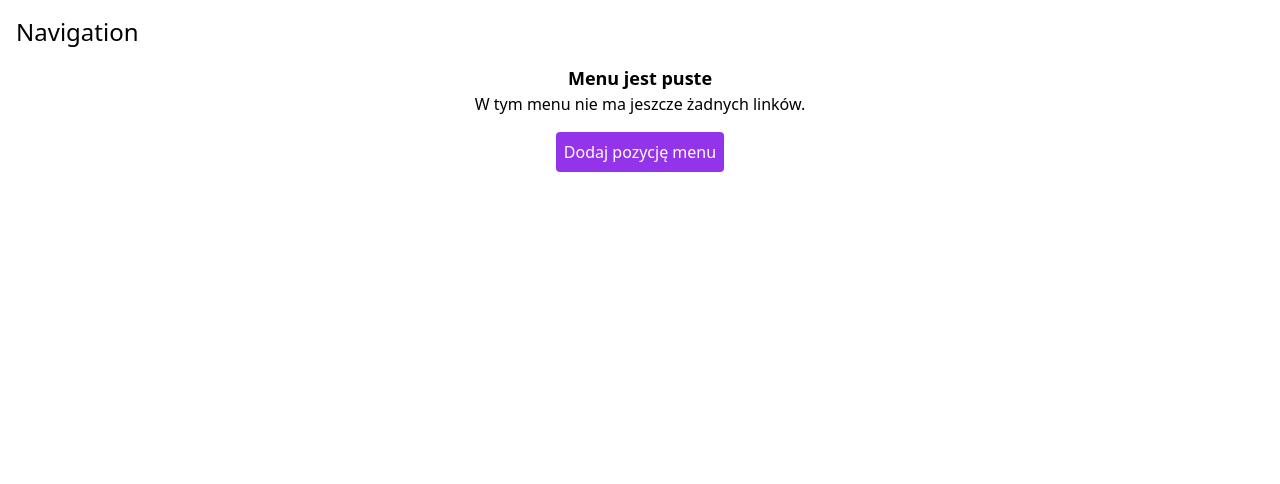
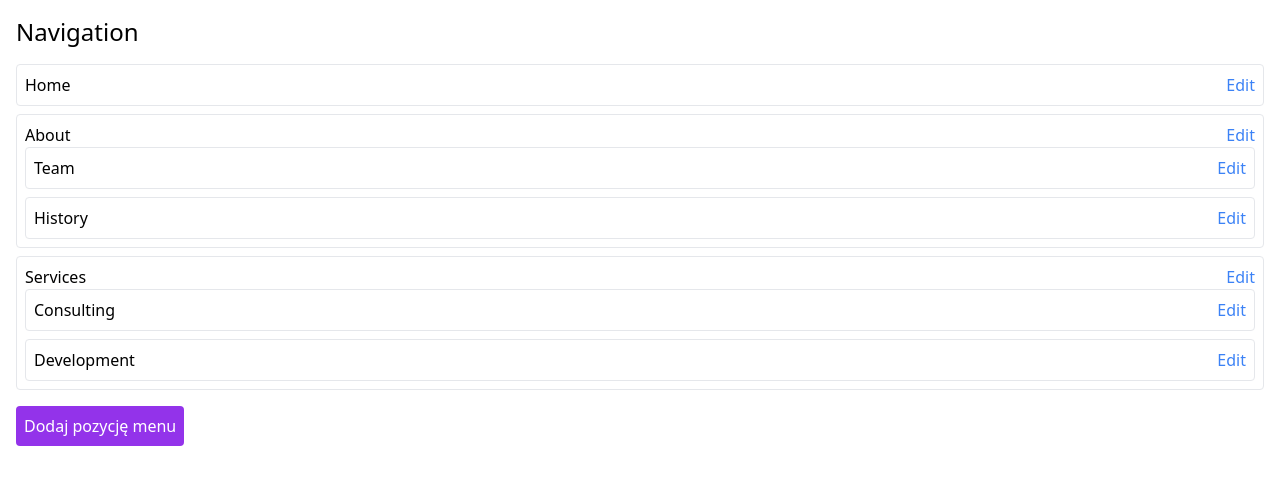
Before and after one commit to 13Groszy/recruitment_task, a Next.js app in the folder droplo_task/: page / in a window 1280 px wide. Shown: the top 484 px of the page. Built offline with nearby package versions, Linux system fonts and the light colour scheme.

Commit message:
Improve accessibility, prepare items for sub-items.

```diff
--- a/droplo_task/src/app/page.tsx
+++ b/droplo_task/src/app/page.tsx
@@ -4,17 +4,74 @@ import React, { useState } from "react";
 import NavigationList from "@/components/NavigationList";
 import AddNavigationItem from "@/components/AddNavigationItem";
 
-const initialItems = [];
-// { id: "1", label: "Home", url: "/" },
-// { id: "2", label: "About", url: "/about" }
+const initialItems = [
+  {
+    id: "1",
+    label: "Home",
+    url: "/",
+    subItems: [],
+  },
+  {
+    id: "2",
+    label: "About",
+    url: "/about",
+    subItems: [
+      {
+        id: "2-1",
+        label: "Team",
+        url: "/about/team",
+        subItems: [],
+      },
+      {
+        id: "2-2",
+        label: "History",
+        url: "/about/history",
+        subItems: [],
+      },
+    ],
+  },
+  {
+    id: "3",
+    label: "Services",
+    url: "/services",
+    subItems: [
+      {
+        id: "3-1",
+        label: "Consulting",
+        url: "/services/consulting",
+        subItems: [],
+      },
+      {
+        id: "3-2",
+        label: "Development",
+        url: "/services/development",
+        subItems: [],
+      },
+    ],
+  },
+];
 
 export default function Home() {
   const [items, setItems] = useState(initialItems);
   const [editingItemId, setEditingItemId] = useState<string | null>(null);
   const [showAddItem, setShowAddItem] = useState(false);
 
-  const handleAddItem = (newItem) => {
-    setItems([...items, { id: Date.now().toString(), ...newItem }]);
+  const handleAddItem = (newItem, parentId?: string) => {
+    if (parentId) {
+      setItems((prevItems) =>
+        prevItems.map((item) => {
+          if (item.id === parentId) {
+            return {
+              ...item,
+              subItems: [...item.subItems, { id: Date.now().toString(), ...newItem, subItems: [] }],
+            };
+          }
+          return item;
+        })
+      );
+    } else {
+      setItems([...items, { id: Date.now().toString(), ...newItem, subItems: [] }]);
+    }
     setShowAddItem(false);
   };
 
--- a/droplo_task/src/components/AddNavigationItem.tsx
+++ b/droplo_task/src/components/AddNavigationItem.tsx
@@ -8,32 +8,36 @@ interface FormData {
 }
 
 interface AddNavigationItemProps {
-  onAdd: (item: FormData) => void;
+  onAdd: (item: FormData, parentId?: string) => void;
+  parentId?: string;
 }
 
-const AddNavigationItem: React.FC<AddNavigationItemProps> = ({ onAdd }) => {
+const AddNavigationItem: React.FC<AddNavigationItemProps> = ({ onAdd, parentId }) => {
   const { register, handleSubmit, reset, formState: { errors } } = useForm<FormData>();
 
   const onSubmit = (data: FormData) => {
-    onAdd(data);
+    onAdd(data, parentId);
     toast.success("Element nawigacji został dodany!");
     reset();
   };
 
   return (
-    <form onSubmit={handleSubmit(onSubmit)} className="space-y-4">
+    <form onSubmit={handleSubmit(onSubmit)} className="space-y-4" aria-label="Add Navigation Item">
       <div>
-        <label className="block">Nazwa (wymagana)</label>
+        <label className="block" htmlFor="label">Nazwa (wymagana)</label>
         <input
+          id="label"
           {...register("label", { required: true })}
           placeholder="np. Promocje"
           className={`border rounded p-2 ${errors.label ? "border-red-500" : ""}`}
+          aria-required="true"
         />
-        {errors.label && <span className="text-red-500">To pole jest wymagane</span>}
+        {errors.label && <span className="text-red-500" role="alert">To pole jest wymagane</span>}
       </div>
       <div>
-        <label className="block">Link (opcjonalny)</label>
+        <label className="block" htmlFor="url">Link (opcjonalny)</label>
         <input
+          id="url"
           {...register("url")}
           placeholder="wklej lub wyszukaj"
           className="border rounded p-2"
--- a/droplo_task/src/components/EditNavigationItem.tsx
+++ b/droplo_task/src/components/EditNavigationItem.tsx
@@ -28,14 +28,14 @@ const EditNavigationItem: React.FC<EditNavigationItemProps> = ({
   };
 
   return (
-    <form onSubmit={handleSubmit(onSubmit)} className="space-y-4">
+    <form onSubmit={handleSubmit(onSubmit)} className="space-y-4" aria-label="Edit Navigation Item">
       <div>
-        <label className="block">Nazwa</label>
-        <input {...register("label")} className="border rounded p-2" />
+        <label className="block" htmlFor="edit-label">Nazwa</label>
+        <input id="edit-label" {...register("label")} className="border rounded p-2" />
       </div>
       <div>
-        <label className="block">Link</label>
-        <input {...register("url")} className="border rounded p-2" />
+        <label className="block" htmlFor="edit-url">Link</label>
+        <input id="edit-url" {...register("url")} className="border rounded p-2" />
       </div>
       <div className="flex space-x-2">
         <button type="submit" className="bg-blue-500 text-white p-2 rounded">
--- a/droplo_task/src/components/NavigationList.tsx
+++ b/droplo_task/src/components/NavigationList.tsx
@@ -5,6 +5,7 @@ interface NavigationItem {
   id: string;
   label: string;
   url?: string;
+  subItems: NavigationItem[];
 }
 
 interface NavigationListProps {
@@ -17,7 +18,7 @@ interface NavigationListProps {
 
 const NavigationList: React.FC<NavigationListProps> = ({ items, onEdit, editingItemId, onUpdate, onCancel }) => {
   return (
-    <ul className="space-y-2">
+    <ul className="space-y-2" role="navigation">
       {items.map((item) => (
         <ListItem
           key={item.id}
@@ -26,6 +27,7 @@ const NavigationList: React.FC<NavigationListProps> = ({ items, onEdit, editingI
           isEditing={editingItemId === item.id}
           onUpdate={onUpdate}
           onCancel={onCancel}
+          editingItemId={editingItemId}
         />
       ))}
     </ul>
@@ -38,7 +40,8 @@ const ListItem: React.FC<{
   isEditing: boolean;
   onUpdate: (updatedItem: NavigationItem) => void;
   onCancel: () => void;
-}> = ({ item, onEdit, isEditing, onUpdate, onCancel }) => {
+  editingItemId: string | null;
+}> = ({ item, onEdit, isEditing, onUpdate, onCancel, editingItemId }) => {
   return (
     <li className="flex flex-col p-2 border rounded">
       <div className="flex justify-between items-center">
@@ -57,6 +60,15 @@ const ListItem: React.FC<{
           onCancel={onCancel}
         />
       )}
+      {item.subItems.length > 0 && (
+        <NavigationList
+          items={item.subItems}
+          onEdit={onEdit}
+          editingItemId={editingItemId}
+          onUpdate={onUpdate}
+          onCancel={onCancel}
+        />
+      )}
     </li>
   );
 };
```
